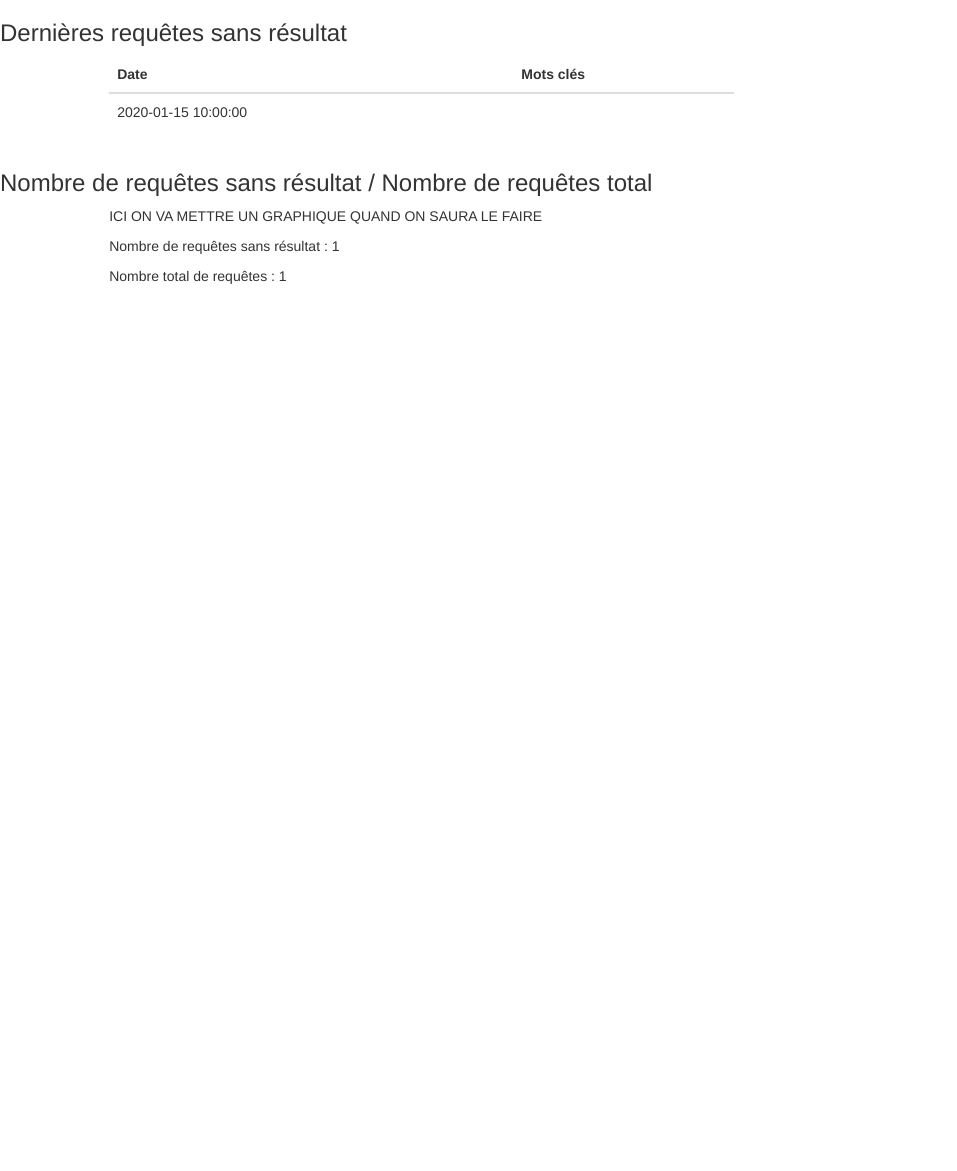
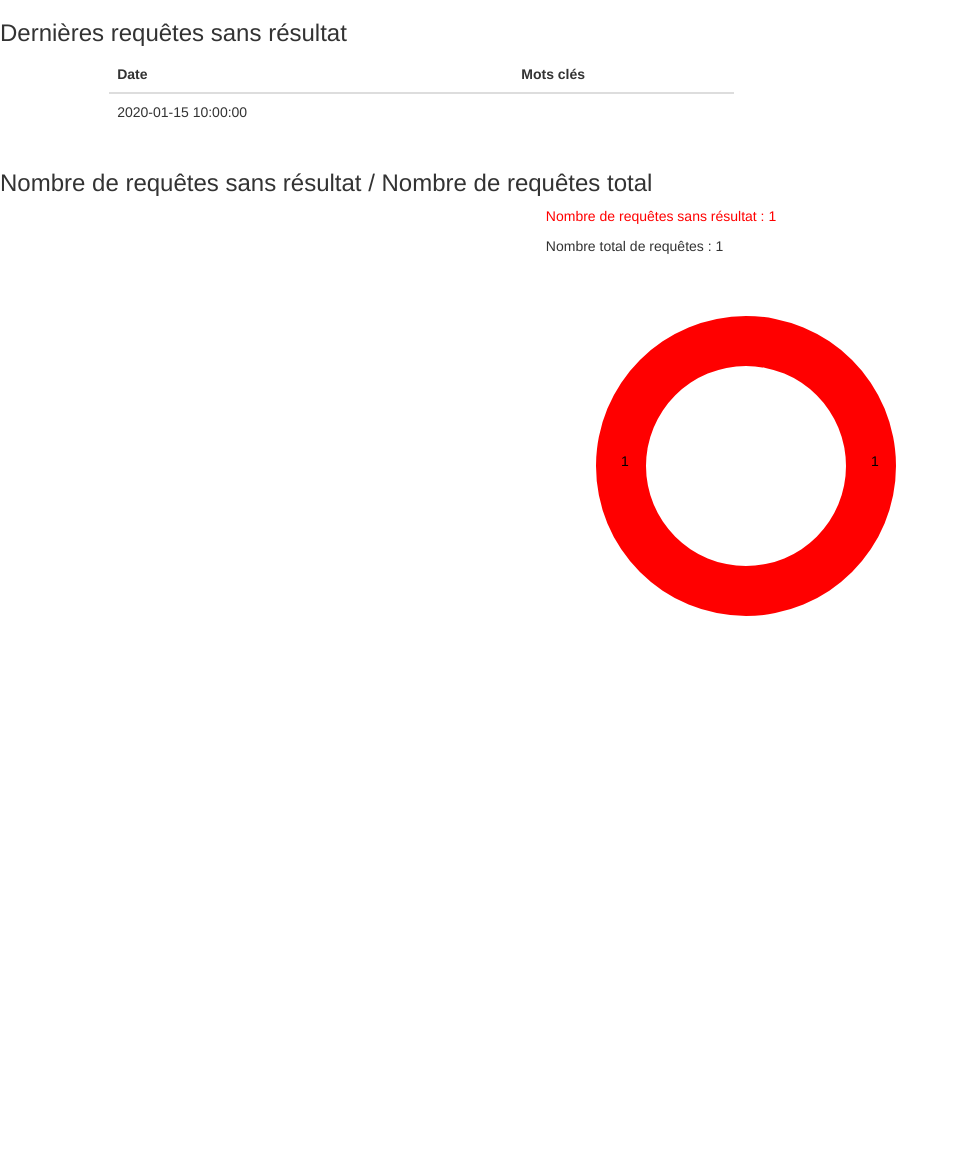
Before and after one commit to NanroYahel/P11_Ameliorez-un-projet-existant-en-Python, a Flask app: template pybot/templates/no_result.html in a window 1280 px wide; the page is wider, and only the part inside the window is pictured. Shown: the part 60-1231 px from the top of that part, without its empty margins (0-957 px from the left). Before the commit the page ends 344 px from the top of that part, so only its background shows below. Run offline with Flask 2, Linux system fonts and the light colour scheme; the template is opened without the code that fills it: most values are stand-ins (such as "Sample title", 1, 10 or a date in 2020); some libraries are stand-ins or nearby versions.

Commit message:
Upgrade the new feature to display a graph

```diff
--- /dev/null
+++ b/pybot/static/js/graph.js
@@ -0,0 +1,42 @@
+//Code to display a graph of the requests with no result with "3D JS"
+
+
+//Scale of 2 colors
+var color = d3.scaleOrdinal()
+			.range(["red", "green"]);
+
+//Radius of the circle
+var r = 150;
+
+//Detemines the area for displaying graph
+var canvas = d3.select(".graph").append("svg")
+			.attr("width", 900)
+			.attr("height", 900);
+
+//Make group with element.
+var group = canvas.append("g")
+			.attr("transform", "translate(200, 200)");
+
+//Create the arcs, with the data
+var arc = d3.arc()
+		.innerRadius(100)
+		.outerRadius(r);
+
+//Create a "pie" graphe with the datas :
+
+var pie = d3.pie()
+		.value(function(d) { return d; });
+
+var arcs = group.selectAll(".arc")
+		.data(pie(data))
+		.enter()
+		.append("g")
+		.attr("class", "arc");
+
+arcs.append("path")
+	.attr("d", arc)
+	.attr("fill", function (d) { return color(d.data); });
+
+arcs.append("text")
+	.attr("transform", function(d) { return "translate("+arc.centroid(d)+")";})
+	.text(function (d) { return d.data;})
--- a/pybot/templates/no_result.html
+++ b/pybot/templates/no_result.html
@@ -6,6 +6,7 @@
 		<!-- For using bootstrap -->
 		<link rel="stylesheet" type="text/css" href="static/css/bootstrap/bootstrap.css">
 		<link rel="stylesheet" type="text/css" href="static/css/style.css">
+		<script src="https://d3js.org/d3.v5.min.js"></script>
 	</head>
 
 	<header>
@@ -14,6 +15,7 @@
 
 	<body>
 		<div class="no_result_data">
+			<!-- Display a table with the 10 last user requests with no result -->
 			<h3 class="no_result">Dernières requêtes sans résultat</h3>
 			<div class="row">
 				<div class="no_result_data">
@@ -42,15 +44,22 @@
 		</div>
 
 		<div class="no_result_graph">
+			<!-- Display the graphic of Users Request with no result -->
 			<h3 class="no_result">Nombre de requêtes sans résultat / Nombre de requêtes total</h3>
 			<div class="row">
-				<div class="col-lg-offset-1 col-lg-6">
-					<p>ICI ON VA METTRE UN GRAPHIQUE QUAND ON SAURA LE FAIRE</p>
-					<p>Nombre de requêtes sans résultat : {{ context['total_no_result'] }}</p>
+				<div class="col-lg-offset-5 col-lg-6">
+					<p style="color:red;">Nombre de requêtes sans résultat : {{ context['total_no_result'] }}</p>
 					<p>Nombre total de requêtes : {{ context['total_requests'] }}</p>
+					<div class="graph"></div>
 				</div>
 			</div>
 		</div>
+
+		<script>
+			//Get the datas abouts user request to use them in the js file.
+			var data = [{{ context['total_no_result'] }}, {{ context['total_requests_valid'] }}];
+		</script>
+		<script type="text/javascript" src="static/js/graph.js"></script>
 	</body>
 
 </html>
--- a/pybot/views.py
+++ b/pybot/views.py
@@ -86,10 +86,12 @@ def no_result():
     """This view is use to display the elements of the database as a table"""
     list_no_result = UserRequest.query.filter_by(status=False).order_by(UserRequest.timestamp.desc()).limit(10)
     total_no_result = UserRequest.query.filter_by(status=False).count()
-    total_requests = UserRequest.query.count()
+    total_requests_valid = UserRequest.query.filter_by(status=True).count()
+    #Create a dict with the different element to display in the template
     context = {
         'list_no_result': list_no_result,
         'total_no_result': total_no_result,
-        'total_requests': total_requests
+        'total_requests_valid': total_requests_valid,
+        'total_requests': total_no_result + total_requests_valid,
     }
     return render_template('no_result.html', context=context)
```
